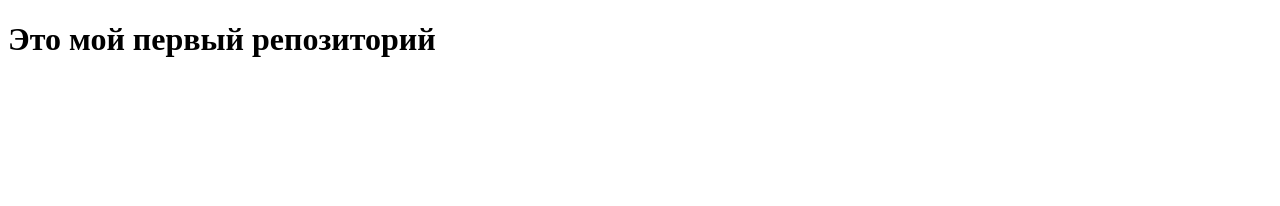
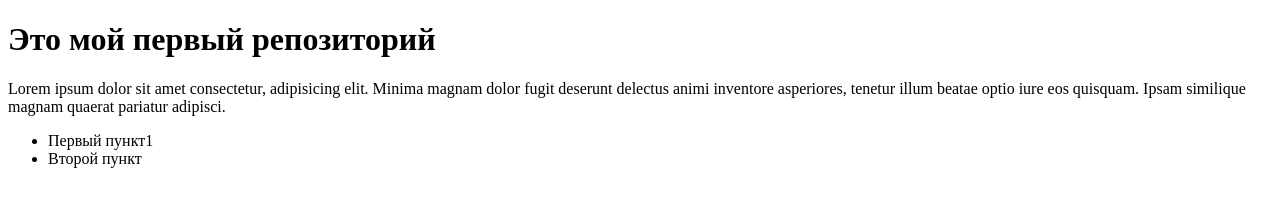
Before and after one commit to Ogilzhan/ski-school-yakubova, a plain HTML site: page index.html in a window 1280 px wide. Drawn offline with Linux system fonts and the light colour scheme.

Commit message:
Создание списка

```diff
--- a/index.html
+++ b/index.html
@@ -8,5 +8,10 @@
 </head>
 <body>
     <h1>Это мой первый репозиторий</h1>
+    <p>Lorem ipsum dolor sit amet consectetur, adipisicing elit. Minima magnam dolor fugit deserunt delectus animi inventore asperiores, tenetur illum beatae optio iure eos quisquam. Ipsam similique magnam quaerat pariatur adipisci. </p>
+    <ul>
+        <li>Первый пункт1</li>
+        <li>Второй пункт</li>
+    </ul>
 </body>
 </html>
```
